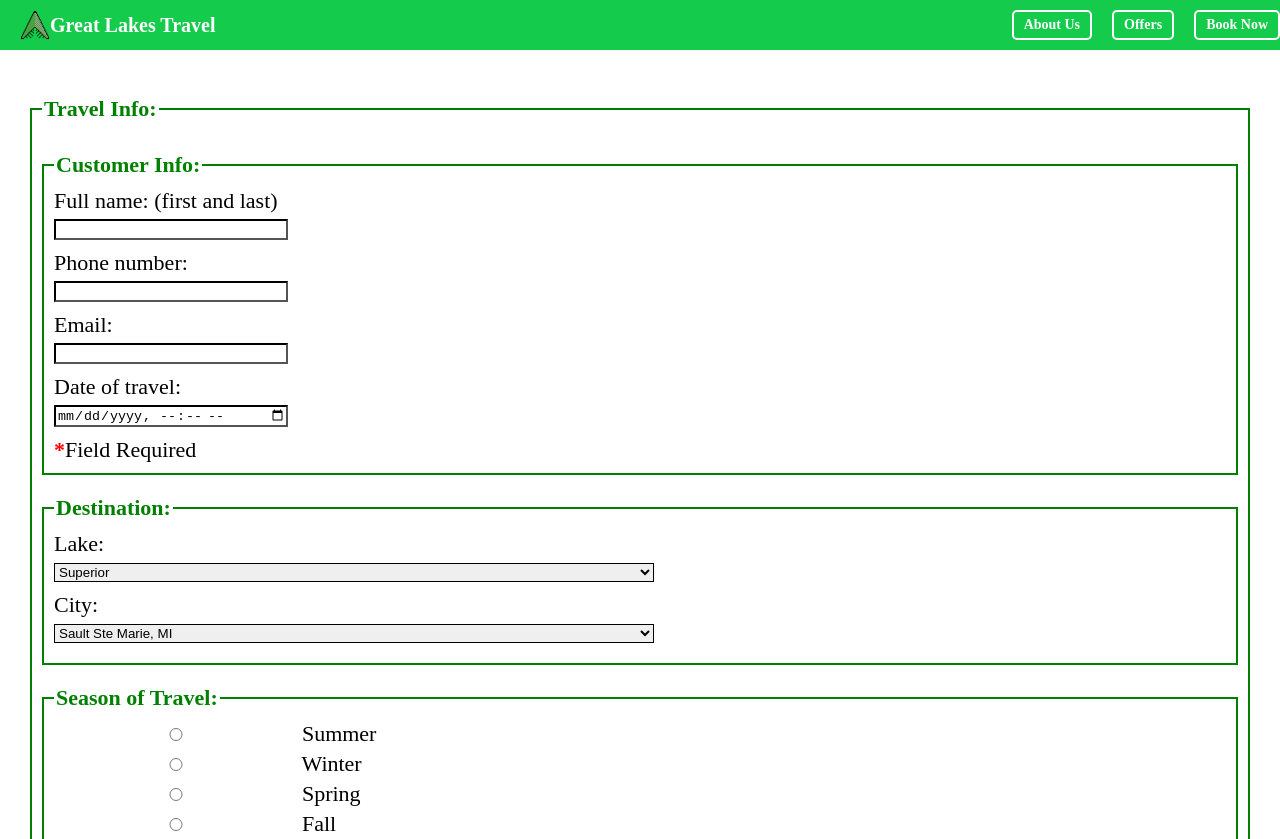
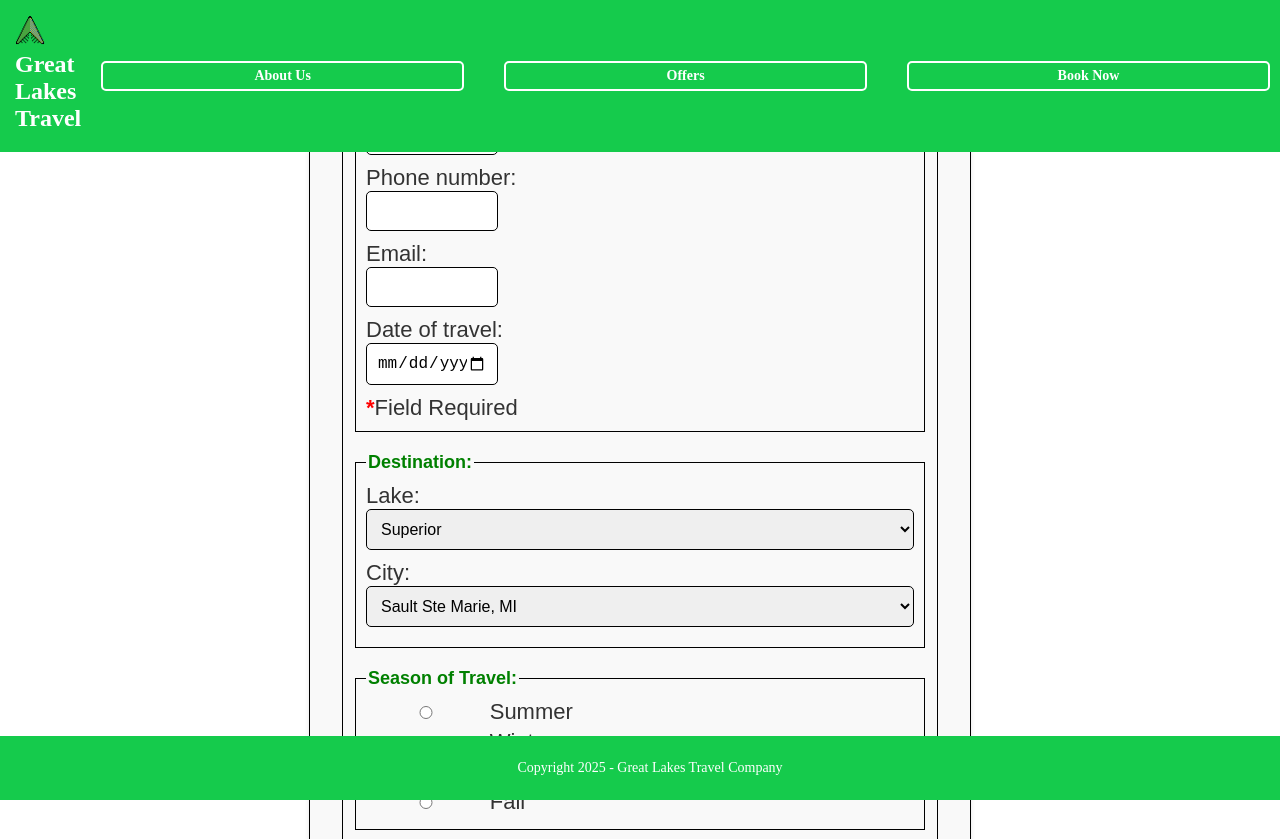
Before and after one commit to SebasADT/SDEV153-IVY-Final-Project-Website, a plain HTML site: page form.html in a window 1280 px wide. Shown: the top 839 px of the page. Drawn offline with Linux system fonts and the light colour scheme.

Commit message:
style changes

```diff
--- a/style.css
+++ b/style.css
@@ -16,34 +16,33 @@ body {
 
 /* Header/Navigation Bar Style */
 nav {
-  width: 100%;
-  display: flex;
-  flex-direction: column; /* Stack items vertically on smaller screens */
-  justify-content: center; /* Center items */
-  align-items: center;
-  background-color: #15cb4c;
-  padding: 10px;
+  display: flex; /* Use flexbox for layout */
+  flex-direction: column; /* Stack items vertically */
+  align-items: center; /* Center items horizontally */
+  background-color: #15cb4c; /* Set background color */
+  padding: 10px; /* Add padding around the nav */
+  position: fixed; /* Fix the nav at the top */
+  top: 0;
+  width: 100%; /* Full width */
+  z-index: 1000; /* Ensure it stays on top of other content */
 }
 
 nav a {
-  color: white;
-  text-decoration: none;
-  margin: 5px 0; /* Add vertical margin for spacing */
-  text-align: center; /* Center text */
+  font-size: 16px; /* Set font size for navigation links */
+  font-weight: bold; /* Make the text bold */
+  color: white; /* Set text color to white */
+  text-decoration: none; /* Remove underline from links */
+  margin: 5px; /* Add space between links */
+  transition: color 0.3s, background-color 0.3s; /* Smooth transition for hover effects */
 }
 
 /* Home Logo */
 #logo {
-  display: flex;
-  align-items: center;
-  font-size: 20px; /* Slightly smaller font size */
-  font-weight: bold;
-  color: white;
-  text-decoration: none;
-  margin: 0;
-  padding: 0;
-  margin-right: auto;
-  margin-left: 10px;
+  font-size: 24px; /* Increase font size for better visibility */
+  font-weight: bold; /* Make the logo text bold */
+  color: white; /* Set logo text color to white */
+  text-decoration: none; /* Remove underline from logo link */
+  margin-bottom: 10px; /* Add space below the logo */
 }
 
 /* Nav Link: Offers */
@@ -57,6 +56,8 @@ nav a {
   border-radius: 5px;
   text-align: center;
   width: 100%; /* Adjust width to content */
+  margin-top: 10px; /* Add top margin for spacing */
+  transition: background-color 0.3s, color 0.3s, border-color 0.3s; /* Smooth transition for hover effects */
 }
 
 /* Nav Link: Book Now */
@@ -70,6 +71,9 @@ nav a {
   border-radius: 5px;
   text-align: center;
   width: 100%; /* Adjust width to content */
+  margin-top: 10px; /* Add top margin for spacing */
+  margin-bottom: 10px; /* Add bottom margin for spacing */
+  transition: background-color 0.3s, color 0.3s, border-color 0.3s; /* Smooth transition for hover effects */
 }
 
 /* Nav Link: About Us */
@@ -87,20 +91,25 @@ nav a {
 
 /* Form Style */
 #travelInfo {
-  display: flex;
-  flex-direction: column;
-  align-items: center;
-  margin-top: 0.5%;
-  margin-bottom: 5%;
-  font-size: 18px; /* Slightly smaller font size */
-  padding: 0 10px; /* Add horizontal padding */
+  margin: 2% auto; /* Center the form with top and bottom margins */
+  padding: 20px; /* Add padding for better spacing */
+  max-width: 600px; /* Set a maximum width for the form */
+  background-color: #f9f9f9; /* Light background color for contrast */
+  border: 1px solid #000000; /* Set border color */
+  border-radius: 10px; /* Add rounded corners */
+  box-shadow: 0 2px 5px rgba(0,0,0,0.1); /* Add subtle shadow for depth */
+  font-family: Arial, sans-serif; /* Set a clean font */
+  font-size: 16px; /* Set font size */
+  color: #333; /* Set text color */
 }
 
 input, textarea, select {
-  display: inline-block;
-  border-color: black;
-  margin-bottom: 10px; /* Add some space below */
-  box-sizing: border-box; /* Include padding and border in element's total width and height */
+  width: 100%; /* Make input fields full width */
+  padding: 10px; /* Add padding for better spacing */
+  margin-bottom: 10px; /* Add space between fields */
+  border: 1px solid #000000; /* Set border color */
+  border-radius: 5px; /* Add rounded corners */
+  font-size: 16px; /* Set font size */
 }
 
 label {
@@ -108,14 +117,15 @@ label {
 }
 
 fieldset {
-  border: 2px solid green; /* Set a green border */
-  padding: 10px; /* Add padding */
-  margin: 20px 0; /* Add margin */
+  border: 1px solid #000000; /* Set border color */
+  padding: 10px; /* Add padding inside fieldset */
+  margin-bottom: 20px; /* Add space below fieldset */
 }
 
 legend {
-  color: green; /* Style the legend text */
-  font-weight: bold; /* Make the legend text bold */
+  font-weight: bold; /* Make legend text bold */
+  font-size: 18px; /* Slightly larger font size */
+  color: green; /* Set legend text color to green */
 }
 .summary {
   margin-top: 2em;
@@ -124,40 +134,45 @@ legend {
 }
 
 button[type="submit"] {
-  border: 2px solid green;
-  padding: 10px 20px;
-  margin: 20px 0;
-  background-color: #f9f9f9;
-  color: green;
-  font-weight: bold;
-  font-size: 16px;
-  cursor: pointer;
-  border-radius: 4px;
-  width: 100%; /* Make button full width */
-  box-sizing: border-box;
+  background-color: #15cb4c; /* Set background color */
+  color: white; /* Set text color */
+  border: 2px solid white; /* Set border color */
+  padding: 10px 20px; /* Add padding */
+  font-size: 16px; /* Set font size */
+  cursor: pointer; /* Change cursor to pointer on hover */
+  margin-top: 20px; /* Add top margin */
+  width: auto; /* Reset width to auto */
+  display: inline-block; /* Make it an inline-block element */
+  text-align: center; /* Center text */
+  border-radius: 5px; /* Add rounded corners */
+  transition: background-color 0.3s, color 0.3s, border
 }
 
 button[type="submit"]:hover {
-  background-color: #e8f5e8;
+  background-color: #15cb4c; /* Change background color on hover */
+  color: white; /* Change text color on hover */
+  border-color: white; /* Change border color on hover */
 }
 
 
 /* Footer Style */
 footer {
-  position: fixed;
+  position: fixed; /* Keep footer at the bottom */
   bottom: 0;
   width: 100%;
   background-color: #15cb4c;
   color: white;
   text-align: center;
-  padding: 10px 0;
+  padding: 10px;
+  font-size: 14px; /* Slightly smaller font size */
 }
 
 /*Media Changes - Tablet*/
 @media (min-width: 768px) {
   nav {
-    flex-direction: row; /* Change to horizontal layout on larger screens */
-    justify-content: space-between; /* Space items evenly */
+    flex-direction: row; /* Change to horizontal layout */
+    justify-content: space-between; /* Space out items */
+    align-items: center; /* Center items vertically */
   }
   #logo {
     margin-right: auto; /* Push logo to the left */
@@ -166,7 +181,7 @@ footer {
     margin: 0 10px;
   }
   #travelInfo {
-    margin-top: 2%;
+    margin-top: 1%;
     margin-bottom: 5%;
     font-size: 20px; /* Slightly larger font size */
     padding: 0 20px; /* Add horizontal padding */
@@ -174,8 +189,11 @@ footer {
   input, textarea {
     width: 100%; /* Make input fields full width */
   }
+  textarea {
+    height: 100px; /* Set a fixed height for textareas */
+  }
   select {
-	width: 20%
+	  width: 20%
   }
 
   fieldset > label > input{
@@ -187,13 +205,9 @@ footer {
     margin: 20px 0;
   }
   footer {
-    position: static; /* Reset footer position */
+    position: fixed; /* Reset footer position */
     margin-top: 20px;
   }
-  #editOptions {
-    display: none;
-  }
-
 }
 
 /*Media Changes - Desktop*/
@@ -205,12 +219,10 @@ footer {
     padding: 0 30px; /* Add horizontal padding */
   }
   #offers, #bookNow, #aboutUs {
-    margin: 0 10px;
-	width: fit-content;
+    margin: 0 20px; /* Increase horizontal margin */
   }
   input, textarea, select {
     width: 100%; /* Make input fields full width */
-    max-width: 600px; /* Set a maximum width */
   }
   button[type="submit"] {
     width: auto; /* Reset button width */
@@ -218,7 +230,7 @@ footer {
     margin: 20px 0;
   }
   footer {
-    position: static; /* Reset footer position */
+    position: fixed; /* Reset footer position */
     margin-top: 20px;
   }
   #editOptions {
```
